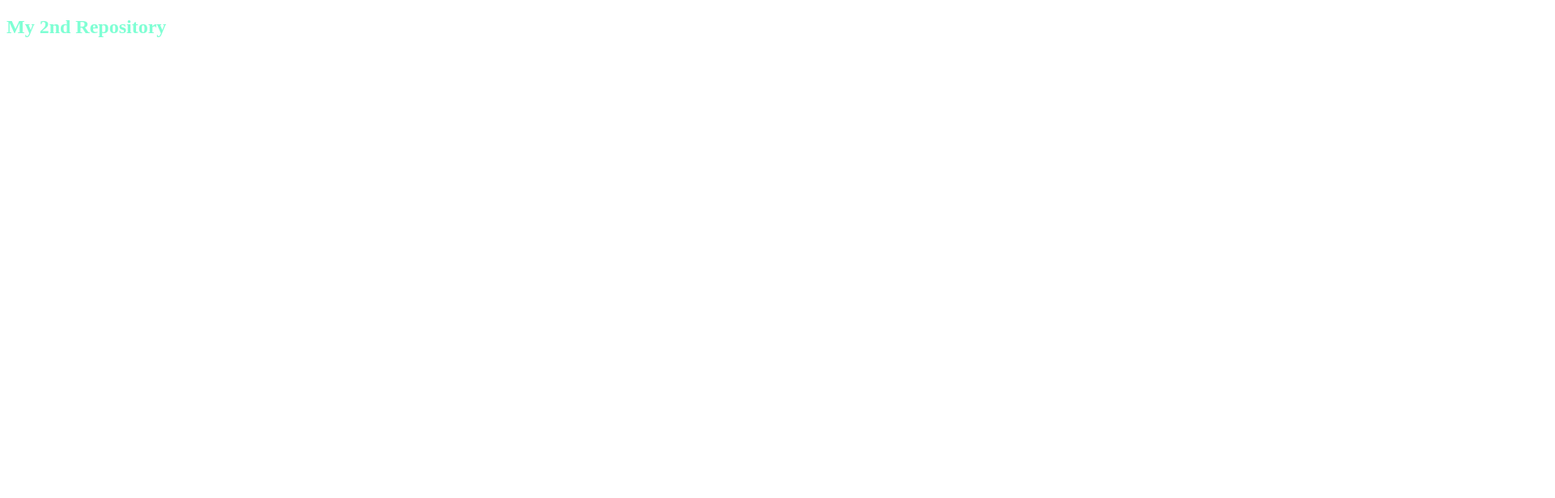
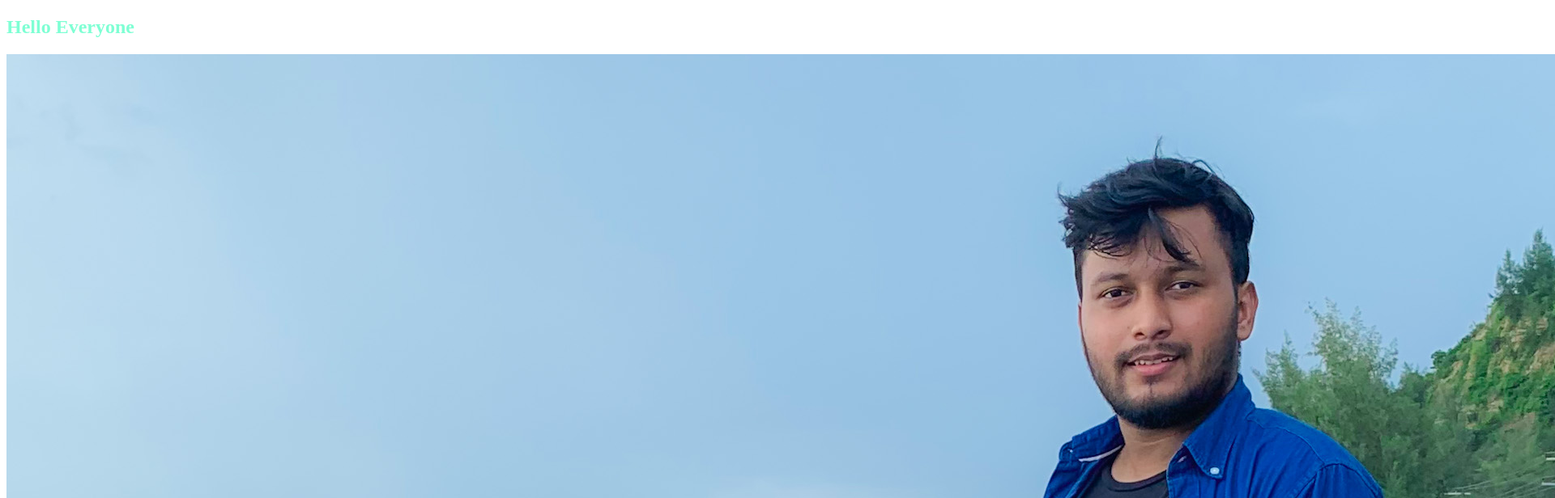
Before and after one commit to arafashrafee/My-Second-Repo, a plain HTML site: page index.html in a window 1280 px wide. Shown: the top 616 px of the page at 81% size, 1920 px wide, since content can reach past the window. Drawn offline with Linux system fonts and the light colour scheme.

Commit message:
Pic Added

```diff
--- a/index.html
+++ b/index.html
@@ -8,7 +8,8 @@
     <link rel="stylesheet" href="style.css">
 </head>
 <body>
-    <H2>My 2nd Repository</H2>
-
+    <H2>Hello Everyone</H2>
+    <img src="Araf.JPG" alt="">
+    <P>I'm Al Araf Ashrafee</P>
 </body>
 </html>
```
Also changed, not shown: Araf.JPG (added).
